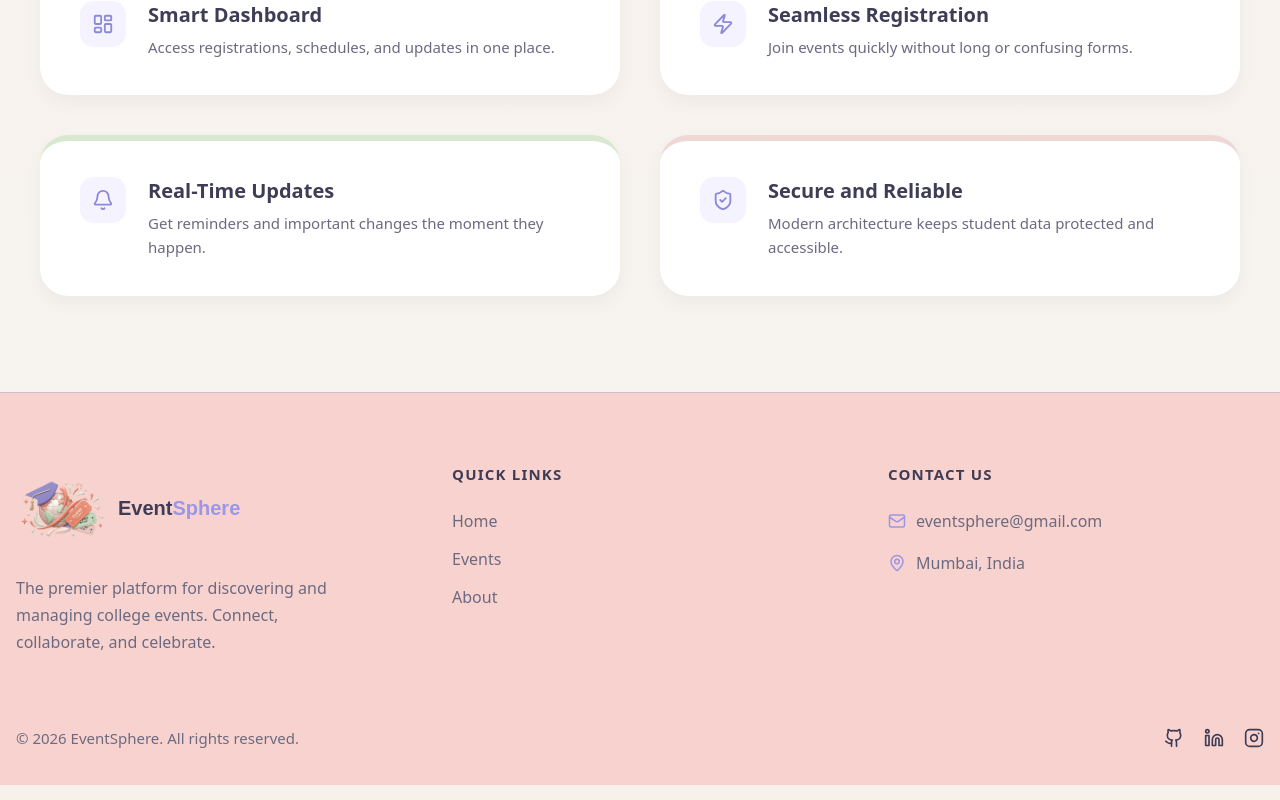
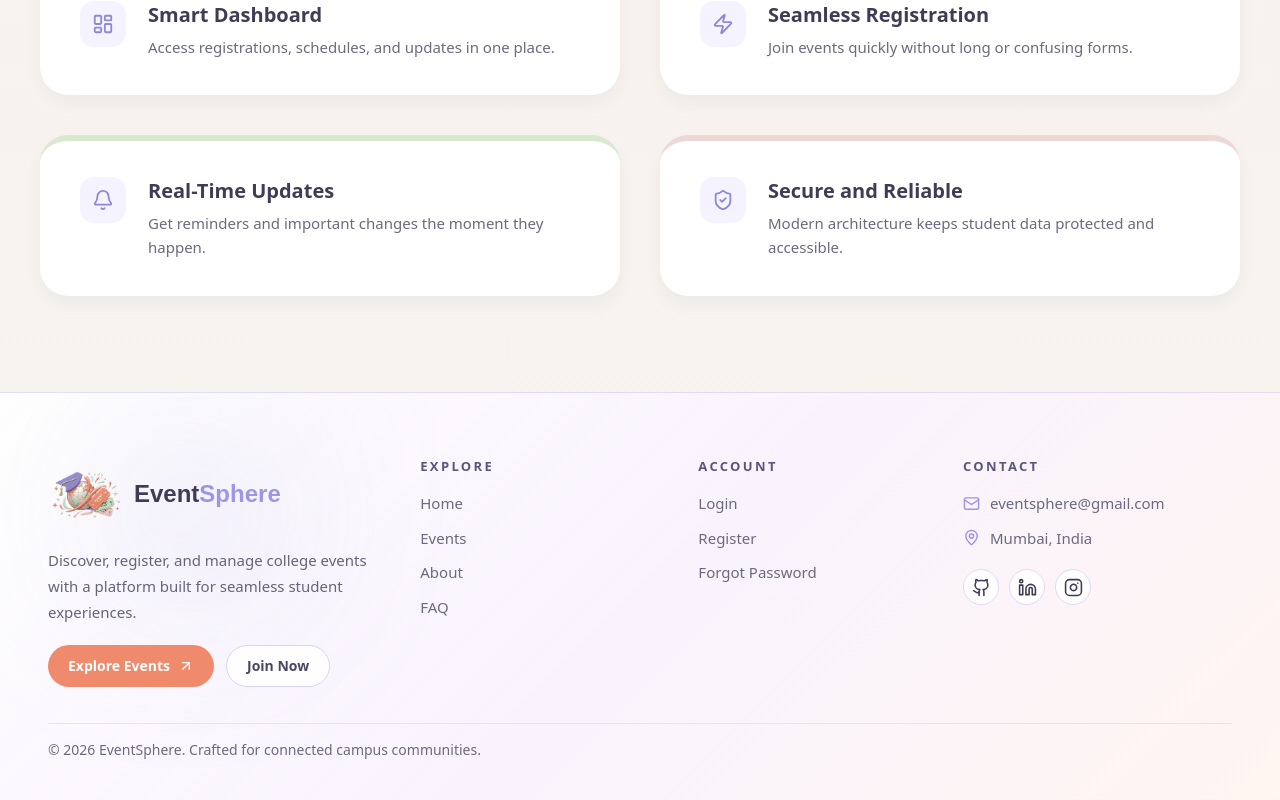
Before and after one commit to JanhaviShigwan/FinalYearProject, a React (Create React App) app in the folder Frontend/eventsphere/: page / in a window 1280 px wide. Shown: the part 4231-5031 px from the top of the page. Built offline with nearby package versions, Linux system fonts and the light colour scheme; no server answers.

Commit message:
feat: enhance Footer component with new layout, improved accessibility, and additional links

```diff
--- a/Frontend/eventsphere/src/components/Footer.jsx
+++ b/Frontend/eventsphere/src/components/Footer.jsx
@@ -1,94 +1,146 @@
-import { Mail, MapPin, Github, Linkedin, Instagram } from "lucide-react";
+import { Mail, MapPin, Github, Linkedin, Instagram, ArrowUpRight } from "lucide-react";
 import { Link } from "react-router-dom";
 import logo from "../assets/EventSphereLogo.png";
 
 export default function Footer() {
+  const quickLinks = [
+    { to: "/", label: "Home" },
+    { to: "/events", label: "Events" },
+    { to: "/about", label: "About" },
+    { to: "/faq", label: "FAQ" },
+  ];
+
+  const authLinks = [
+    { to: "/login", label: "Login" },
+    { to: "/register", label: "Register" },
+    { to: "/forgot-password", label: "Forgot Password" },
+  ];
+
+  const socialLinks = [
+    {
+      href: "https://github.com/JanhaviShigwan",
+      icon: <Github size={19} />,
+      label: "GitHub",
+    },
+    {
+      href: "https://www.linkedin.com/in/janhavi-shigwan",
+      icon: <Linkedin size={19} />,
+      label: "LinkedIn",
+    },
+    {
+      href: "https://instagram.com/",
+      icon: <Instagram size={19} />,
+      label: "Instagram",
+    },
+  ];
+
   return (
-    <footer
-      className="w-full pt-[70px] pb-[35px] px-4 border-t border-[rgba(155,150,229,0.4)] text-[#3F3D56]"
-      style={{
-        backgroundColor: "rgba(249,199,195,0.75)",
-        backdropFilter: "blur(8px)",
-        WebkitBackdropFilter: "blur(8px)",
-      }}
-    >
-      {/* ── Main grid ── */}
-      <div className="w-full grid grid-cols-1 sm:grid-cols-2 lg:grid-cols-3 gap-[60px] mb-[50px]">
+    <footer className="relative w-full overflow-hidden border-t border-[rgba(155,150,229,0.28)] bg-[linear-gradient(135deg,rgba(255,255,255,0.94),rgba(248,243,255,0.9),rgba(255,245,240,0.9))] px-4 pb-8 pt-14 text-[#3F3D56] sm:px-6">
+      <div className="pointer-events-none absolute inset-0">
+        <div className="absolute left-[8%] top-[8%] h-44 w-44 rounded-full bg-[#9B96E5]/20 blur-[90px]" />
+        <div className="absolute bottom-[4%] right-[10%] h-44 w-44 rounded-full bg-[#F08A6C]/18 blur-[95px]" />
+      </div>
 
-        {/* LEFT — About */}
-        <div className="text-center sm:text-left">
-          <div className="flex items-center gap-3 justify-center sm:justify-start">
-            <img src={logo} alt="EventSphere Logo" className="w-[90px] h-[90px] object-contain" />
-            <span className="font-['Manrope',sans-serif] text-xl font-bold text-[#3F3D56]">
+      <div className="relative mx-auto w-full max-w-7xl px-2 py-2 sm:px-4 lg:px-6">
+        <div className="grid grid-cols-1 gap-9 md:grid-cols-2 xl:grid-cols-[1.25fr,0.9fr,0.85fr,1fr]">
+          <div>
+            <div className="flex items-center gap-3">
+              <img src={logo} alt="EventSphere Logo" className="h-[74px] w-[74px] object-contain" />
+              <span className="font-['Manrope',sans-serif] text-2xl font-extrabold text-[#3F3D56]">
                 Event<span className="text-[#9B96E5]">Sphere</span>
               </span>
             </div>
-          <p className="mt-[22px] text-base text-[#6B6A80] leading-[1.7] max-w-[320px] mx-auto sm:mx-0">
-            The premier platform for discovering and managing college events.
-            Connect, collaborate, and celebrate.
+
+            <p className="mt-4 max-w-[360px] text-[15px] leading-[1.75] text-[#66647a]">
+              Discover, register, and manage college events with a platform built for seamless student experiences.
             </p>
+
+            <div className="mt-5 flex flex-wrap gap-3">
+              <Link
+                to="/events"
+                className="inline-flex items-center gap-2 rounded-full bg-[#F08A6C] px-5 py-2.5 text-sm font-semibold text-white transition-all duration-300 hover:-translate-y-0.5 hover:bg-[#e57c5f]"
+              >
+                Explore Events
+                <ArrowUpRight size={16} />
+              </Link>
+
+              <Link
+                to="/register"
+                className="inline-flex items-center gap-2 rounded-full border border-[#D9D4F3] bg-white/90 px-5 py-2.5 text-sm font-semibold text-[#4A4763] transition-all duration-300 hover:-translate-y-0.5 hover:border-[#BFB8EA]"
+              >
+                Join Now
+              </Link>
+            </div>
           </div>
 
-        {/* MIDDLE — Quick Links */}
-        <div className="text-left">
-          <h4 className="text-[15px] font-bold tracking-[1.2px] mb-6 text-[#3F3D56]">QUICK LINKS</h4>
-          {[
-            { to: "/",       label: "Home"   },
-            { to: "/events", label: "Events" },
-            { to: "/about",  label: "About"  },
-          ].map(({ to, label }) => (
+          <div>
+            <h4 className="mb-4 text-[13px] font-extrabold tracking-[0.18em] text-[#59557d]">EXPLORE</h4>
+            <div className="space-y-3">
+              {quickLinks.map(({ to, label }) => (
                 <Link
                   key={to}
                   to={to}
-              className="block mb-3.5 text-base text-[#6B6A80] transition-colors duration-300 hover:text-[#F08A6C]"
+                  className="block text-[15px] text-[#6B6A80] transition-colors duration-300 hover:text-[#F08A6C]"
                 >
                   {label}
                 </Link>
               ))}
             </div>
+          </div>
 
-        {/* RIGHT — Contact */}
-        <div className="text-left">
-          <h4 className="text-[15px] font-bold tracking-[1.2px] mb-6 text-[#3F3D56]">CONTACT US</h4>
+          <div>
+            <h4 className="mb-4 text-[13px] font-extrabold tracking-[0.18em] text-[#59557d]">ACCOUNT</h4>
+            <div className="space-y-3">
+              {authLinks.map(({ to, label }) => (
+                <Link
+                  key={to}
+                  to={to}
+                  className="block text-[15px] text-[#6B6A80] transition-colors duration-300 hover:text-[#F08A6C]"
+                >
+                  {label}
+                </Link>
+              ))}
+            </div>
+          </div>
 
-          <div className="flex items-center gap-2.5 mb-[18px] text-base text-[#6B6A80]">
-            <Mail size={18} className="text-[#9B96E5] shrink-0" />
-            <a href="mailto:eventsphere@gmail.com" className="hover:text-[#F08A6C] transition-colors duration-300">
+          <div>
+            <h4 className="mb-4 text-[13px] font-extrabold tracking-[0.18em] text-[#59557d]">CONTACT</h4>
+
+            <div className="space-y-3">
+              <div className="flex items-center gap-2.5 text-[15px] text-[#6B6A80]">
+                <Mail size={17} className="shrink-0 text-[#9B96E5]" />
+                <a href="mailto:eventsphere@gmail.com" className="transition-colors duration-300 hover:text-[#F08A6C]">
                   eventsphere@gmail.com
                 </a>
               </div>
 
-          <div className="flex items-center gap-2.5 mb-[18px] text-base text-[#6B6A80]">
-            <MapPin size={18} className="text-[#9B96E5] shrink-0" />
+              <div className="flex items-center gap-2.5 text-[15px] text-[#6B6A80]">
+                <MapPin size={17} className="shrink-0 text-[#9B96E5]" />
                 <span>Mumbai, India</span>
               </div>
             </div>
 
-      </div>
-
-      {/* ── Bottom bar ── */}
-      <div className="w-full border-t border-[#EED8D6] pt-5 flex flex-col md:flex-row gap-4 items-center md:justify-between text-[15px] text-[#6B6A80]">
-        <p>© 2026 EventSphere. All rights reserved.</p>
-
-        <div className="flex gap-5">
-          {[
-            { href: "https://github.com/JanhaviShigwan", icon: <Github size={20} />,    label: "GitHub"    },
-            { href: "https://linkedin.com/",             icon: <Linkedin size={20} />,  label: "LinkedIn"  },
-            { href: "https://instagram.com/",            icon: <Instagram size={20} />, label: "Instagram" },
-          ].map(({ href, icon, label }) => (
+            <div className="mt-5 flex gap-2.5">
+              {socialLinks.map(({ href, icon, label }) => (
                 <a
                   key={label}
                   href={href}
                   target="_blank"
                   rel="noopener noreferrer"
                   aria-label={label}
-              className="text-[#3F3D56] cursor-pointer transition-all duration-300 hover:text-[#F08A6C] hover:-translate-y-0.5"
+                  className="inline-flex h-9 w-9 items-center justify-center rounded-full border border-[#DED9F5] bg-white/90 text-[#3F3D56] transition-all duration-300 hover:-translate-y-0.5 hover:border-[#bcb3ea] hover:text-[#F08A6C]"
                 >
                   {icon}
                 </a>
               ))}
             </div>
           </div>
+        </div>
+
+        <div className="mt-9 border-t border-[#E9E1F5] pt-4 text-center text-sm text-[#6B6A80] md:text-left">
+          <p>© 2026 EventSphere. Crafted for connected campus communities.</p>
+        </div>
+      </div>
     </footer>
   );
 }
```
Lines whose indentation alone changed are shown as unchanged.
